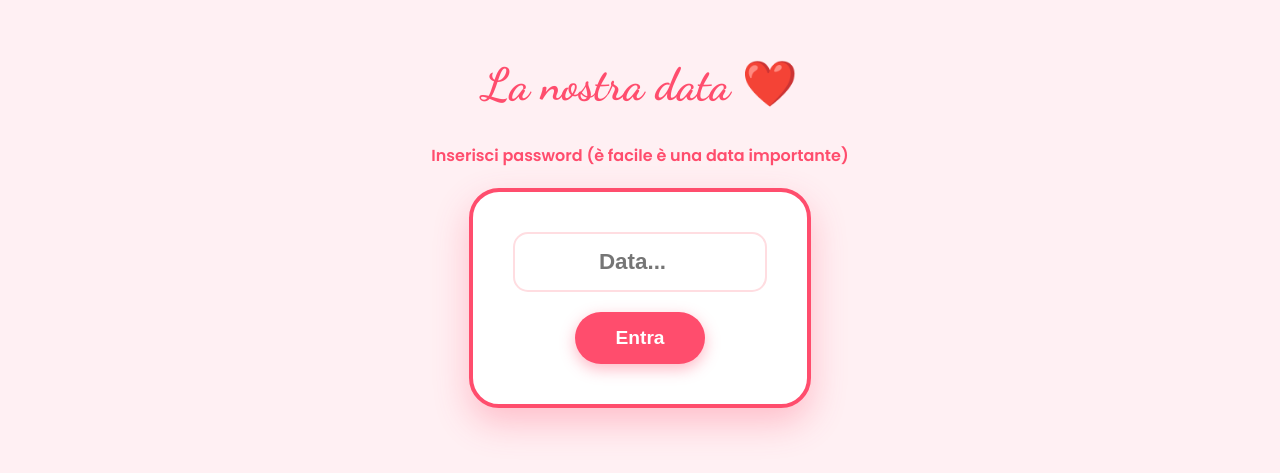
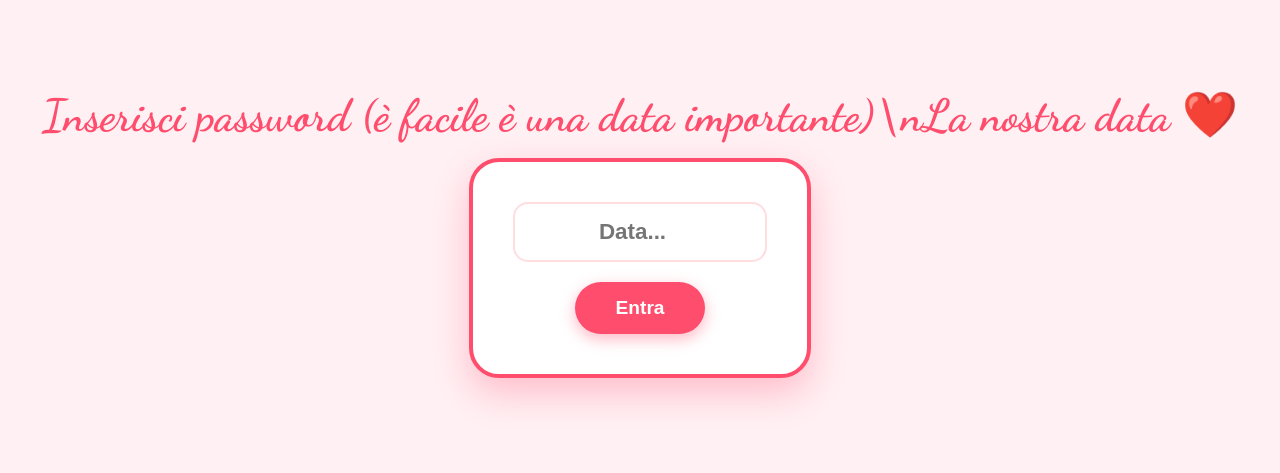
Before and after one commit to carminesolla/my_valentine, a plain HTML site: page index.html in a window 1280 px wide. Shown: the part 175-648 px from the top of the page. Drawn offline with Linux system fonts and the light colour scheme.

Commit message:
Update heading and paragraph in login page

```diff
--- a/index.html
+++ b/index.html
@@ -25,8 +25,8 @@
 <body>
 
     <div id="login-page" class="container">
-        <h1>La nostra data ❤️</h1>
-        <p>Inserisci password (è facile è una data importante)</p>
+        <h1>Inserisci password (è facile è una data importante)\nLa nostra data ❤️</h1>
+
         <div class="login-box">
             <input type="number" id="passwordInput" placeholder="Data...">
             <br>
```
